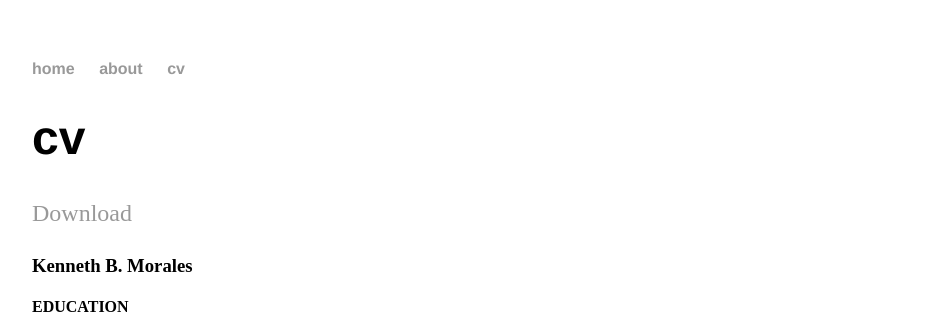
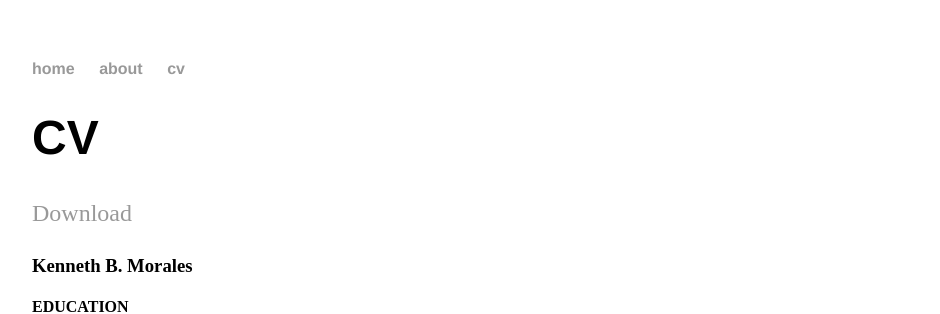
Before and after one commit to kbmorales/kbmorales.github.io, a Jekyll site: the page built from cv/index.md, in a window 1280 px wide. Shown: the top 314 px of the page, without its empty margins (160-1100 px from the left). Built offline with Jekyll 4.4.1, drawn with Linux system fonts in a browser that asks for light colours.

Commit message:
Try thmes

```diff
--- a/_config.yml
+++ b/_config.yml
@@ -5,5 +5,4 @@
   Ken B Morales CV.
 show_excerpts: true # set to true to show excerpts on the homepage
 markdown: kramdown
-
 theme: jekyll-theme-minimal
--- a/cv/index.md
+++ b/cv/index.md
@@ -1,6 +1,6 @@
 ---
 layout: default
-title: cv
+title: CV
 description: Current CV for Ken B Morales, data scientist
 ---
 
```
Also changed, not shown: index.md (+3 -1 lines).
